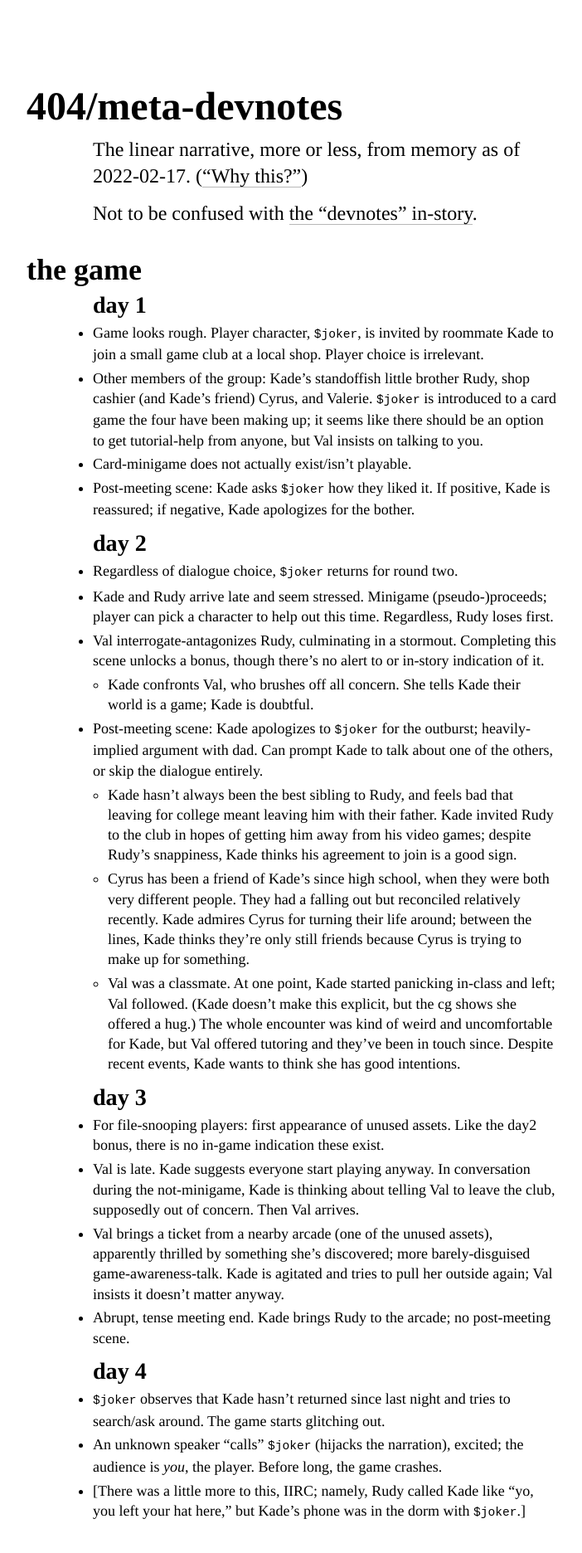
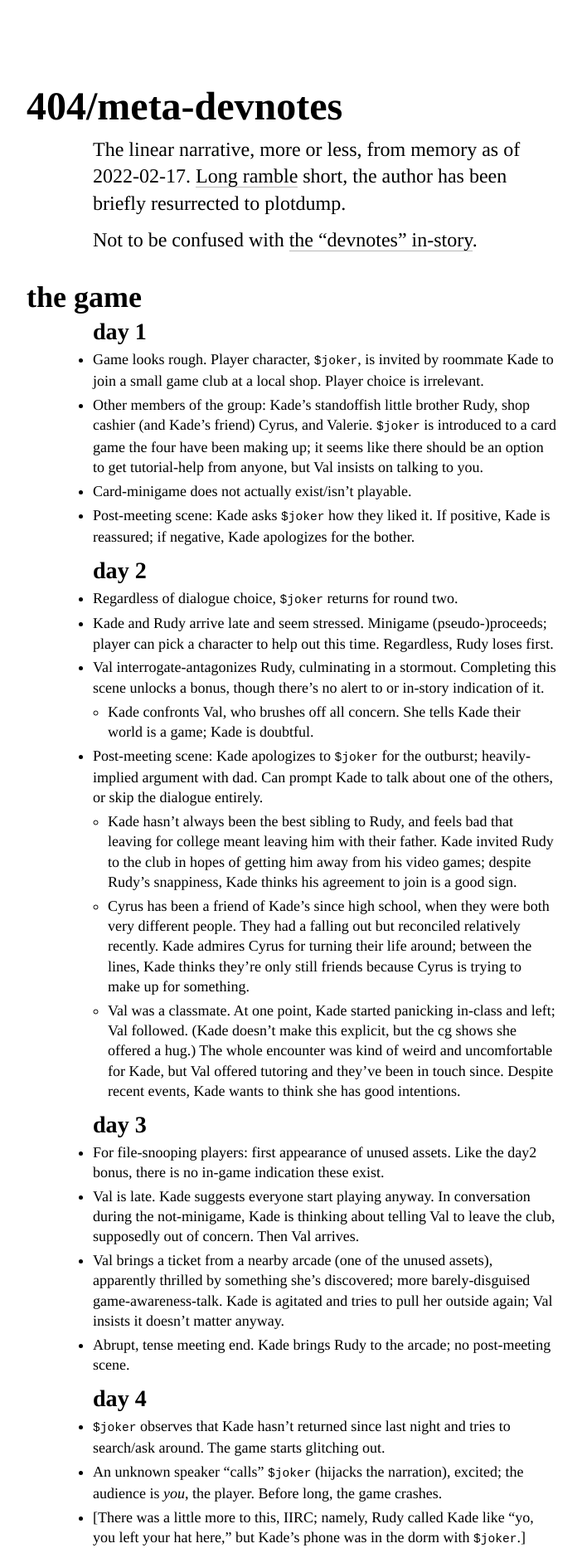
Before and after one commit to a-flyleaf/hello-world, a Jekyll site: the page built from bonus/meta-devnotes/index.md, in a window 1280 px wide. Shown: the top 1872 px of the page at 83% size, without its empty margins (288-990 px from the left). Built offline with Jekyll 4.4.1, drawn with Linux system fonts in a browser that asks for light colours.

Commit message:
meta-devnotes: postgame

```diff
--- a/bonus/meta-devnotes/index.md
+++ b/bonus/meta-devnotes/index.md
@@ -2,9 +2,9 @@
 title: meta-devnotes
 layout: dev
 pagetype: blank dev
-css: blockquote,ul{margin-left:12.5%; font-style:normal !important;} h2{margin-left:0 !important; margin-top:1em !important;} li{margin:.25em 0;} ul>li>ul{font-size:1em !important; margin-left:1em;} .nah{text-transform:uppercase; background:#000;} .nah::selection{color:#fff;} h3{margin-left:12.5%; padding-top:.5rem;} h2+h3{margin-top:-1rem;}
+css: blockquote,ul{margin-left:12.5%; font-style:normal !important;} h2{margin-left:0 !important; margin-top:1em !important;} li{margin:.25em 0;} ul>li>ul{font-size:1em !important; margin-left:1em;} .nah{text-transform:uppercase; background:#000;} .nah::selection{color:#fff;} h3{margin-left:12.5%; padding-top:.5rem;} h2+h3{margin-top:-1rem;} nav a{border:0 !important;}
 ---
-> The linear narrative, more or less, from memory as of 2022-02-17. (<a href="https://a-flyleaf.github.io/blog/project-rambling" target="_blank">"Why this?"</a>)
+> The linear narrative, more or less, from memory as of 2022-02-17. <a href="https://a-flyleaf.github.io/blog/project-rambling" target="_blank">Long ramble</a> short, the author has been briefly resurrected to plotdump.
 >
 > Not to be confused with [the "devnotes" in-story]({%include url.html%}/1-reset/4).
 
@@ -68,3 +68,5 @@
 - There are unused graphics that Val pieced together to suggest that, at some point, there was a scene in which Cyrus snapped and gave Rudy a black eye (of the bruise kind, not glitched). Val's not happy about it, either.
 - That's it. Game closes/crashes and auto-deletes.
 - In a text file left behind, Val apologizes. She has a few regrets.
+
+{%include nav.html next="postgame"%}
```
Also changed, not shown: bonus/meta-devnotes/postgame.md (added, +58 -0 lines).
